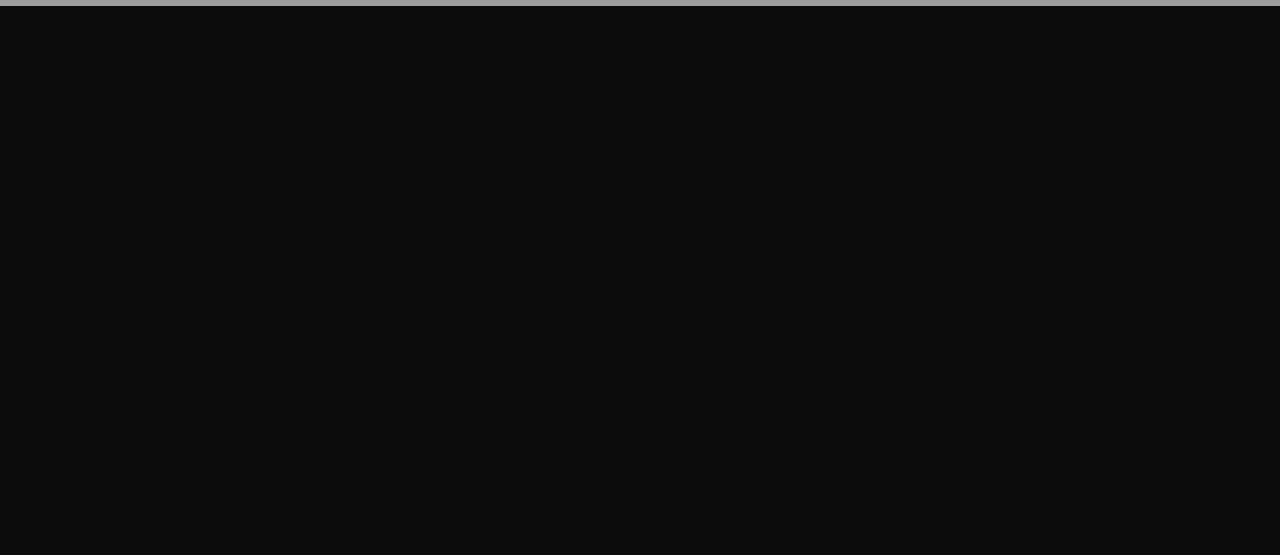
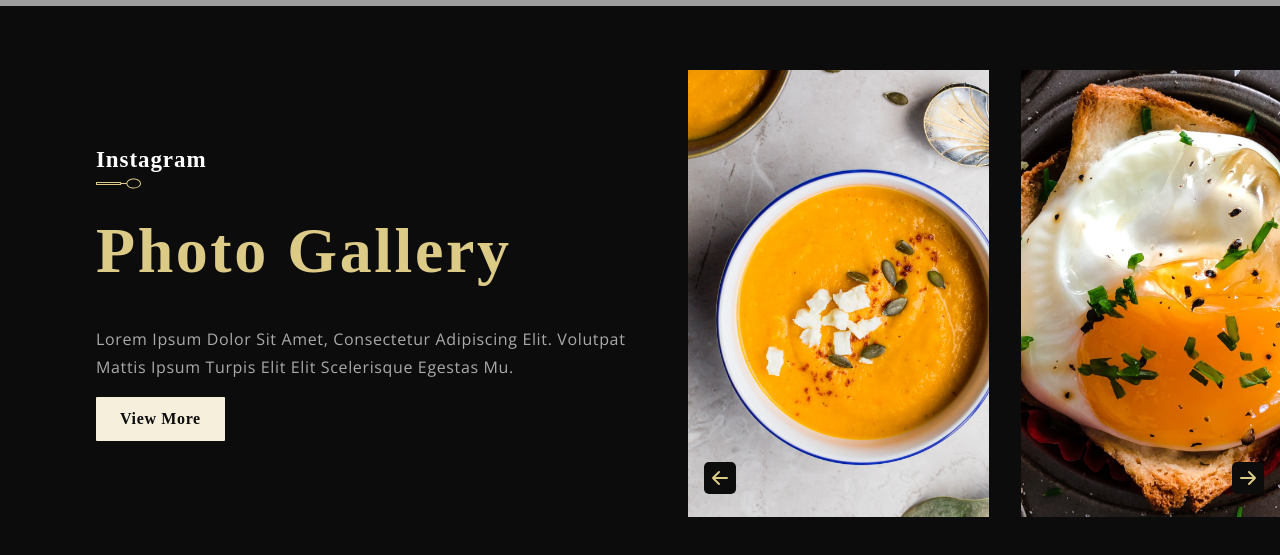
Before and after one commit to TameemShahid/gericht-restaurant, a React (Create React App) app: page / in a window 1280 px wide. Shown: the part 5670-6225 px from the top of the page. Before the commit the page ends 5676 px from the top, so only its background shows below. Built offline with nearby package versions, Linux system fonts and the light colour scheme; grey boxes are pictures that could not be loaded; a web font is replaced by a local one.

Commit message:
Implemented Gallery component

```diff
--- a/src/App.tsx
+++ b/src/App.tsx
@@ -1,6 +1,7 @@
 import './App.css';
 import AboutUs from './components/AboutUs/AboutUs';
 import Chef from './components/Chef/Chef';
+import Gallery from './components/Gallery/Gallery';
 import Header from './components/Header/Header';
 import Intro from './components/Intro/Intro';
 import Laurels from './components/Laurels/Laurels';
@@ -17,6 +18,7 @@
       <Chef />
       <Intro />
       <Laurels />
+      <Gallery />
     </div>
   );
 };
--- /dev/null
+++ b/src/components/Gallery/Gallery.css
@@ -0,0 +1,145 @@
+.app__gallery {
+  flex-direction: row;
+
+  background: var(--color-black);
+  padding: 4rem 0 4rem 6rem;
+}
+
+.app__gallery-content {
+  flex: 1;
+  display: flex;
+  justify-content: center;
+  align-items: flex-start;
+  flex-direction: column;
+
+  min-width: 500px;
+  padding-right: 2rem;
+}
+
+.app__gallery-content button {
+  margin-top: 1rem;
+}
+
+.app__gallery-images {
+  flex: 1;
+  display: flex;
+  flex-direction: row;
+  max-width: 50%;
+  position: relative;
+}
+
+.app__gallery-images_container {
+  display: flex;
+  flex-direction: row;
+  width: max-content;
+  overflow-x: scroll;
+  -ms-overflow-style: none;
+  scrollbar-width: none;
+}
+
+.app__gallery-images_container::-webkit-scrollbar {
+  display: none;
+}
+
+.app__gallery-images_card {
+  position: relative;
+  min-width: 301px;
+  height: 447px;
+  margin-right: 2rem;
+}
+
+.gallery__image-icon {
+  position: absolute;
+  color: #fff;
+  font-size: 2rem;
+  opacity: 0;
+  transition: 0.5s ease;
+  cursor: pointer;
+}
+
+.app__gallery-images_card img {
+  width: 100%;
+  height: 100%;
+  object-fit: cover;
+  opacity: 1;
+  transition: 0.5s ease;
+}
+
+.app__gallery-images_card:hover img {
+  opacity: 0.35;
+}
+
+.app__gallery-images_card:hover .gallery__image-icon {
+  opacity: 1;
+}
+
+.app__gallery-images_arrows {
+  width: 100%;
+  display: flex;
+  justify-content: space-between;
+  align-items: center;
+
+  padding: 0 1rem;
+  position: absolute;
+  bottom: 5%;
+}
+
+.gallery__arrow-icon {
+  color: var(--color-golden);
+  font-size: 2rem;
+  cursor: pointer;
+  background: var(--color-black);
+  border-radius: 5px;
+}
+
+.gallery__arrow-icon:hover {
+  color: var(--color-white);
+}
+
+@media screen and (min-width: 2000px) {
+  .app__gallery-content button {
+    margin-top: 2rem;
+  }
+
+  .app__gallery-content {
+    min-width: 1000px;
+    padding-right: 4rem;
+  }
+
+  .app__gallery-images_card {
+    min-width: 400px;
+    height: 547px;
+  }
+}
+
+@media screen and (max-width: 1150px) {
+  .app__gallery {
+    flex-direction: column;
+  }
+
+  .app__gallery-images {
+    max-width: 100%;
+    margin: 5rem 0;
+  }
+}
+
+@media screen and (max-width: 850px) {
+  .app__gallery {
+    padding: 4rem 0 4rem 4rem;
+  }
+}
+
+@media screen and (max-width: 650px) {
+  .app__gallery {
+    padding: 4rem 0 4rem 2rem;
+  }
+
+  .app__gallery-content {
+    min-width: 100%;
+  }
+
+  .app__gallery-images_card {
+    min-width: 240px;
+    height: 320px;
+  }
+}
--- /dev/null
+++ b/src/components/Gallery/Gallery.tsx
@@ -0,0 +1,75 @@
+import React from 'react';
+import {
+  BsInstagram,
+  BsArrowLeftShort,
+  BsArrowRightShort,
+} from 'react-icons/bs';
+
+import SubHeading from '../SubHeading/SubHeading';
+import { images } from '../../constants';
+import './Gallery.css';
+
+const Gallery = () => {
+  const scrollRef = React.useRef<HTMLDivElement>(null);
+
+  const scroll = (direction: string) => {
+    const { current } = scrollRef;
+
+    if (direction === 'left' && current) {
+      current.scrollLeft -= 300;
+    } else if (current) {
+      current.scrollLeft += 300;
+    }
+  };
+
+  return (
+    <div className="app__gallery flex__center">
+      <div className="app__gallery-content">
+        <SubHeading title="Instagram" />
+        <h1 className="headtext__cormorant">Photo Gallery</h1>
+        <p
+          className="p__opensans"
+          style={{ color: '#AAAAAA', marginTop: '2rem' }}
+        >
+          Lorem ipsum dolor sit amet, consectetur adipiscing elit. Volutpat
+          mattis ipsum turpis elit elit scelerisque egestas mu.
+        </p>
+        <button type="button" className="custom__button">
+          View More
+        </button>
+      </div>
+      <div className="app__gallery-images">
+        <div className="app__gallery-images_container" ref={scrollRef}>
+          {[
+            images.gallery01,
+            images.gallery02,
+            images.gallery03,
+            images.gallery04,
+          ].map((image, index) => (
+            <div
+              className="app__gallery-images_card flex__center"
+              key={`gallery_image-${index + 1}`}
+            >
+              <img src={image} alt="gallery_image" />
+              <BsInstagram className="gallery__image-icon" />
+            </div>
+          ))}
+        </div>
+        <div className="app__gallery-images_arrows">
+          <BsArrowLeftShort
+            className="gallery__arrow-icon"
+            onClick={() => scroll('left')}
+            data-testid="left-arrow-icon"
+          />
+          <BsArrowRightShort
+            className="gallery__arrow-icon"
+            onClick={() => scroll('right')}
+            data-testid="right-arrow-icon"
+          />
+        </div>
+      </div>
+    </div>
+  );
+};
+
+export default Gallery;
```
